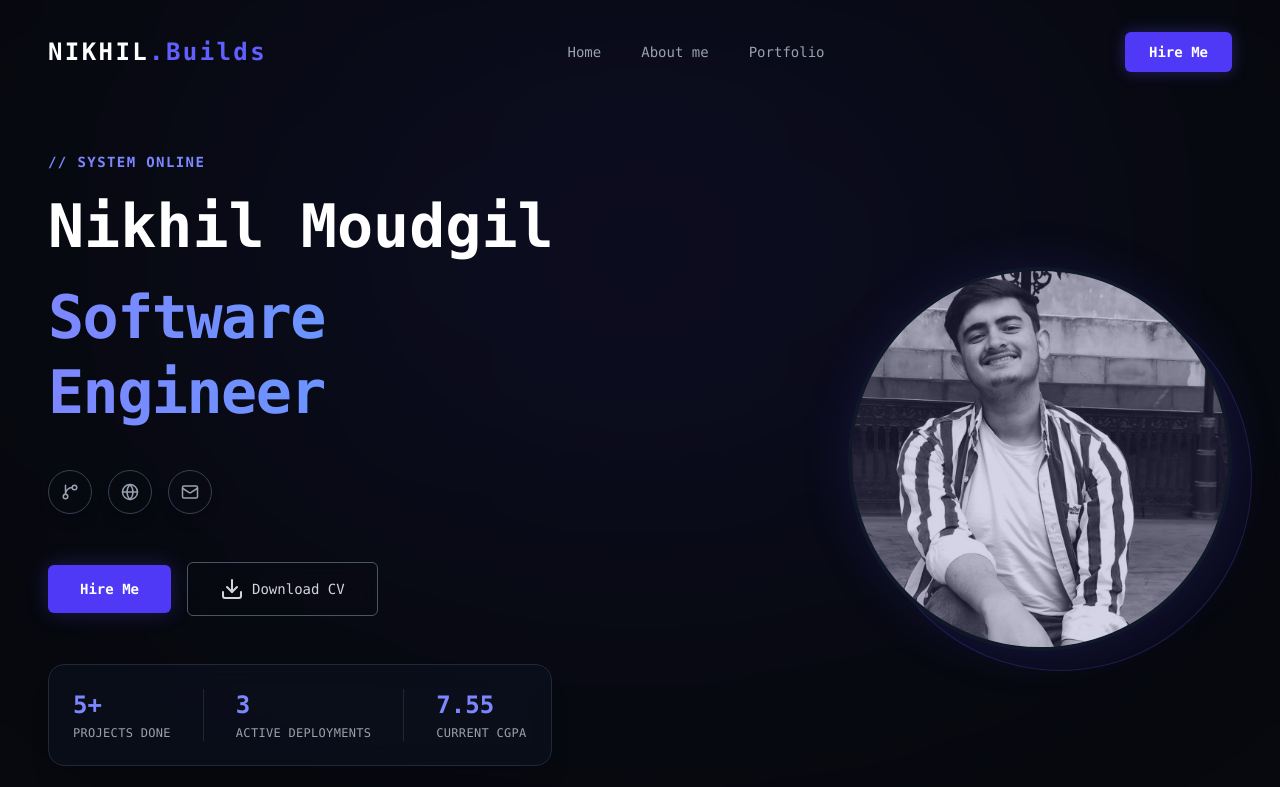
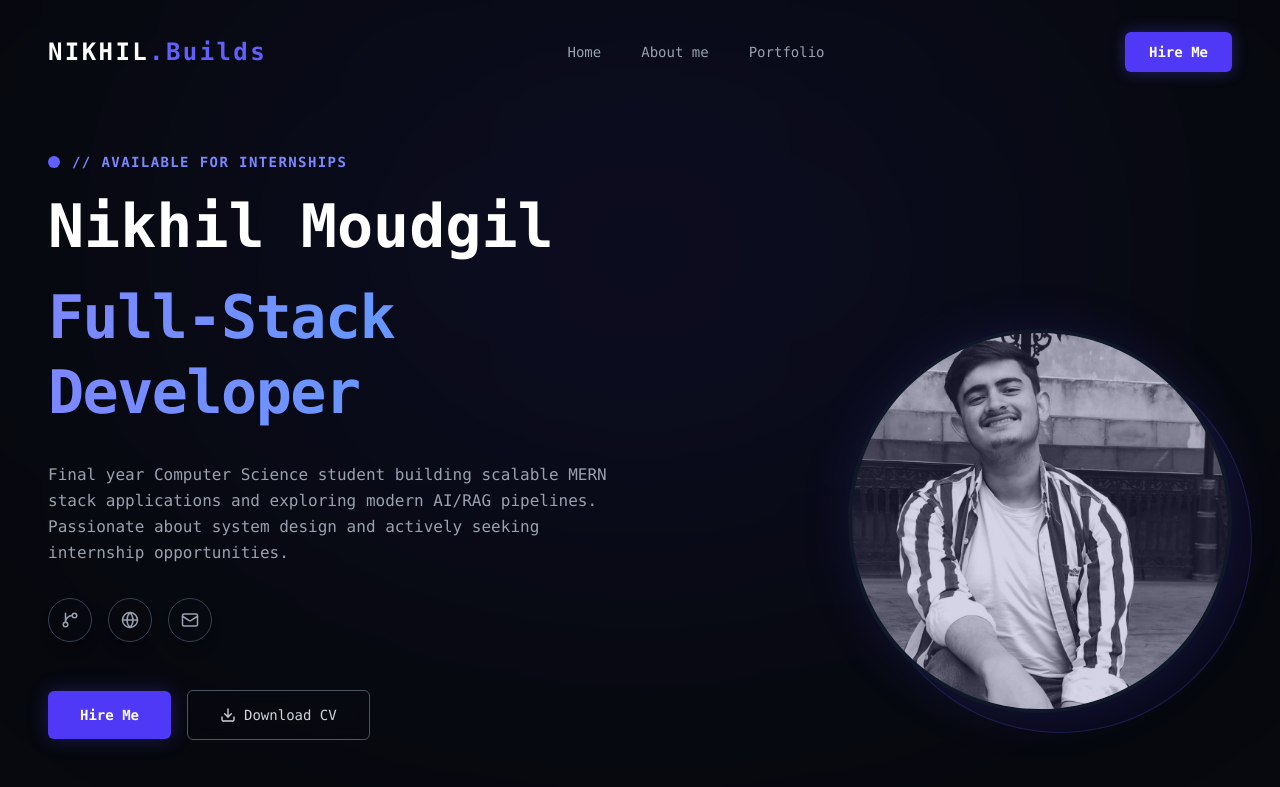
Before and after one commit to NikhilMoudgil/nikhilportfolio, a React (Vite) app: page / in a window 1280 px wide. Shown: the top 787 px of the page. Built offline with nearby package versions, Linux system fonts and the light colour scheme.

Commit message:
Update in BIO

```diff
--- a/src/App.tsx
+++ b/src/App.tsx
@@ -137,12 +137,16 @@ export default function App() {
           transition={{ staggerChildren: 0.12 }}
           className="flex-1 text-left space-y-6"
         >
-          <motion.p
+          <motion.div
             variants={fadeUpVariant}
-            className="text-indigo-400 font-bold uppercase tracking-widest text-sm"
+            className="flex items-center gap-3 text-indigo-400 font-bold uppercase tracking-widest text-sm"
           >
-            // System Online
-          </motion.p>
+            <span className="relative flex h-3 w-3">
+              <span className="animate-ping absolute inline-flex h-full w-full rounded-full bg-indigo-400 opacity-75"></span>
+              <span className="relative inline-flex rounded-full h-3 w-3 bg-indigo-500"></span>
+            </span>
+            // Available for Internships
+          </motion.div>
 
           <motion.h1
             variants={fadeUpVariant}
@@ -153,10 +157,14 @@ export default function App() {
 
           <motion.h2
             variants={fadeUpVariant}
-            className="text-4xl sm:text-6xl font-extrabold tracking-tight text-transparent bg-clip-text bg-gradient-to-r from-indigo-400 to-blue-400 leading-tight pb-2"
+            className="text-4xl sm:text-5xl md:text-6xl font-extrabold tracking-tight text-transparent bg-clip-text bg-gradient-to-r from-indigo-400 to-blue-400 leading-tight pb-2"
           >
-            Software Engineer
+            Full-Stack Developer
           </motion.h2>
+
+          <motion.p variants={fadeUpVariant} className="text-gray-400 text-sm sm:text-base max-w-xl leading-relaxed">
+            Final year Computer Science student building scalable MERN stack applications and exploring modern AI/RAG pipelines. Passionate about system design and actively seeking internship opportunities.
+          </motion.p>
 
           {/* Social Icons */}
           <motion.div variants={fadeUpVariant} className="flex gap-4 pt-2">
@@ -196,10 +204,10 @@ export default function App() {
             </a>
             <a
               href="/nikhilcv.pdf"
-              download="nikhilcv.pdf.pdf"
+              download="nikhilcv.pdf"
               className="border border-gray-600 hover:border-indigo-400 text-gray-300 hover:text-white px-8 py-3.5 rounded-md transition-all duration-300 flex items-center gap-2 text-sm backdrop-blur-sm"
             >
-              <Download/> Download CV
+              <Download size={16} /> Download CV
             </a>
           </motion.div>
 
@@ -261,8 +269,7 @@ export default function App() {
           viewport={{ once: true }}
           className="text-2xl sm:text-3xl font-bold mb-10 tracking-tight text-white flex items-center gap-3"
         >
-          <Terminal className="text-indigo-400" size={28} /> Background &
-          Capabilities
+          <Terminal className="text-indigo-400" size={28} /> Background & Capabilities
         </motion.h3>
 
         <div className="grid grid-cols-1 md:grid-cols-3 gap-6">
```
